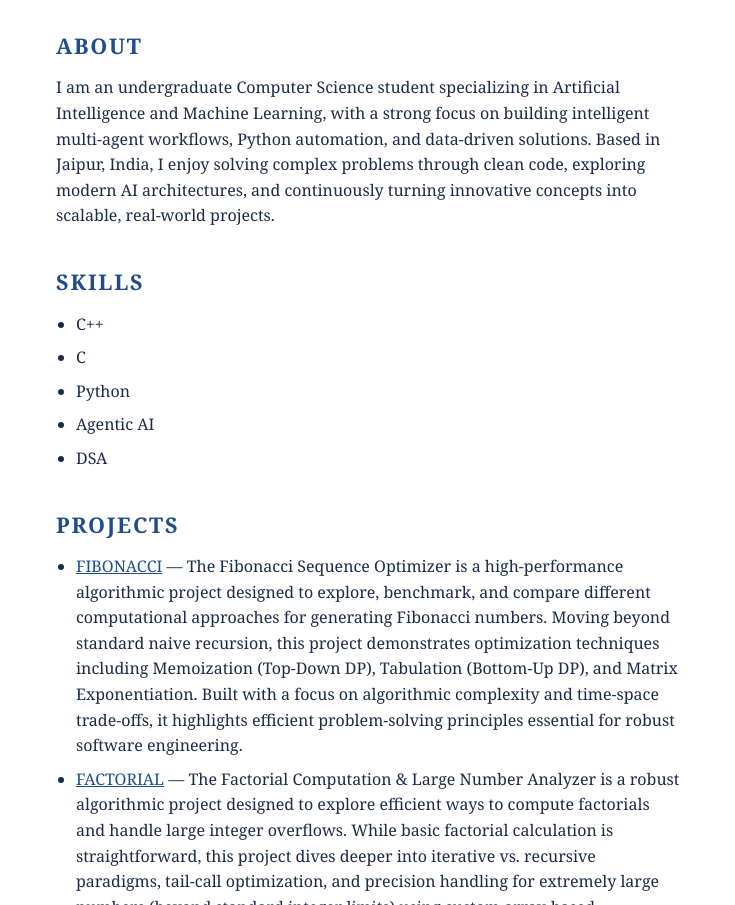
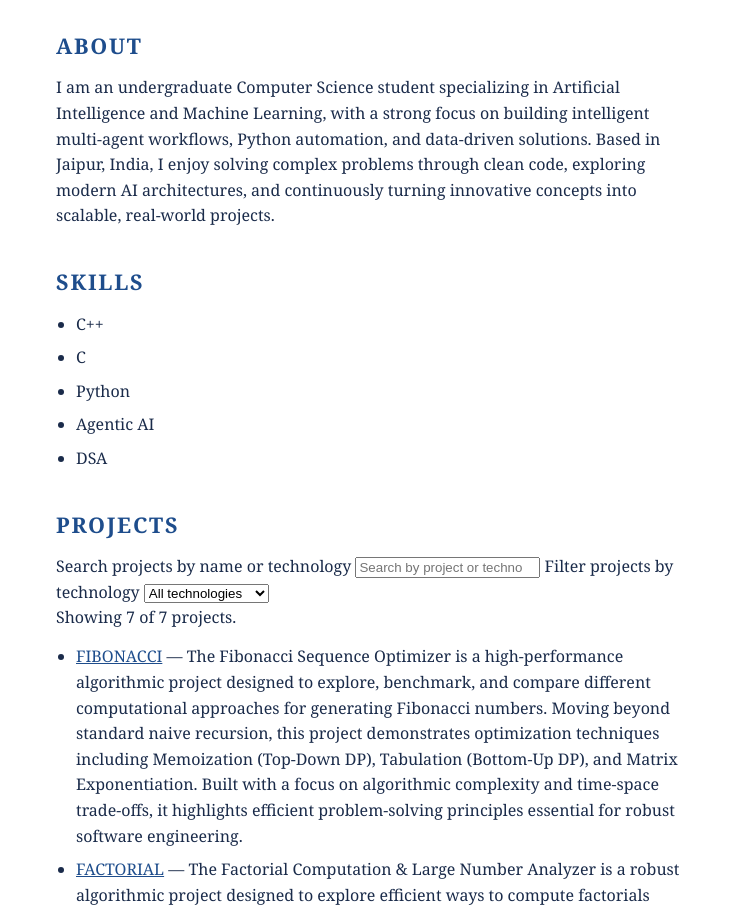
Before and after one commit to krishna25bcon1347-dot/Krishna_portfolio, a plain HTML site: page index.html in a window 1280 px wide. Shown: the part 195-1100 px from the top of the page, without its empty margins (272-1007 px from the left). Drawn offline with Linux system fonts and the light colour scheme.

Commit message:
Implement project search and filter features
Added project search and filter functionality to enhance user experience.

```diff
--- a/index.html
+++ b/index.html
@@ -35,32 +35,45 @@
 
     <section id="projects" aria-labelledby="projects-heading">
       <h2 id="projects-heading">Projects</h2>
+      <div class="project-tools" role="search" aria-label="Search and filter projects">
+        <label class="sr-only" for="projectSearch">Search projects by name or technology</label>
+        <input id="projectSearch" type="search" placeholder="Search by project or technology (e.g. Python, Quiz, Book)" autocomplete="off">
+        <label class="sr-only" for="projectFilter">Filter projects by technology</label>
+        <select id="projectFilter" aria-label="Filter projects by technology">
+          <option value="all">All technologies</option>
+          <option value="python">Python</option>
+          <option value="web">Web</option>
+          <option value="algorithms">Algorithms</option>
+          <option value="books">Books & Reading</option>
+        </select>
+        <p id="projectResults" class="project-results" aria-live="polite">Showing all projects.</p>
+      </div>
       <ul>
-        <li>
+        <li class="project-item" data-search="python algorithms fibonacci dynamic programming recursion optimization" data-category="algorithms">
           <a href="https://github.com/krishna25bcon1347-dot/python-basics-25BCON1380-fibonacci">FIBONACCI</a>
           — The Fibonacci Sequence Optimizer is a high-performance algorithmic project designed to explore, benchmark, and compare different computational approaches for generating Fibonacci numbers. Moving beyond standard naive recursion, this project demonstrates optimization techniques including Memoization (Top-Down DP), Tabulation (Bottom-Up DP), and Matrix Exponentiation. Built with a focus on algorithmic complexity and time-space trade-offs, it highlights efficient problem-solving principles essential for robust software engineering.
         </li>
-        <li>
+        <li class="project-item" data-search="python algorithms factorial recursion iteration large numbers" data-category="algorithms">
           <a href="https://github.com/krishna25bcon1347-dot/python-basics-25BCON1380-factorial">FACTORIAL</a>
           — The Factorial Computation & Large Number Analyzer is a robust algorithmic project designed to explore efficient ways to compute factorials and handle large integer overflows. While basic factorial calculation is straightforward, this project dives deeper into iterative vs. recursive paradigms, tail-call optimization, and precision handling for extremely large numbers (beyond standard integer limits) using custom array-based multiplication logic
         </li>
-        <li>
+        <li class="project-item" data-search="python data serialization dictionary dict struct json" data-category="python">
           <a href="https://github.com/krishna25bcon1347-dot/python-basics-25BCON1347-struct-to-dict">STRUCT TO DICT</a>
           — The Struct-to-Dict Utility is a lightweight, high-performance data serialization tool designed to seamlessly convert complex objects, custom data structures, and dataclasses into standard Python dictionaries—and vice versa. Built to bridge the gap between object-oriented data models and external data formats like JSON, API payloads, or configuration files, this project streamlines data management and preprocessing workflows.
         </li>
-        <li>
+        <li class="project-item" data-search="web books reading list book management" data-category="books">
           <a href="https://github.com/krishna25bcon1347-dot/books_reading_list">READING LIST</a>
           — The Personal Reading List & Book Management Hub is a dynamic web application designed to help users curate, track, and organize their reading journeys. Built with a clean user interface and robust state management, this application allows users to catalog books, track reading status (e.g., Want to Read, Currently Reading, Completed), categorize genres, and maintain a seamless digital bookshelf.
         </li>
-        <li>
+        <li class="project-item" data-search="python debugging bug fixing analyzer errors" data-category="python">
           <a href="https://github.com/krishna25bcon1347-dot/correcting-grade-25BCON1347">BUG FIXING IN PYTHON</a>
           — The Automated Bug Analyzer & Debugging Assistant is a developer-focused utility designed to parse complex error tracebacks, diagnose root causes of runtime and syntax exceptions, and suggest or automatically apply code fixes. By streamlining the debugging workflow, this tool helps developers quickly isolate bugs, understand stack traces, and implement robust error-handling mechanisms across their codebase.
         </li>
-        <li>
+        <li class="project-item" data-search="python code cleaner refactoring pep8 ast" data-category="python">
           <a href="https://github.com/krishna25bcon1347-dot/messy-python-code">MESSY PYTHON CODE</a>
           — The Messy Python Code Cleaner & Refactoring Utility is an automated script and code-quality tool designed to transform unstructured, poorly formatted, or 'messy' Python code into clean, PEP 8-compliant, and maintainable codebases. Utilizing Python's powerful built-in AST (Abstract Syntax Tree) parsing and regex pattern matching, this project automates the tedious process of fixing inconsistent indentation, removing dead code, cleaning up unused imports, and standardizing coding styles across scripts.
         </li>
-        <li>
+        <li class="project-item" data-search="web quiz application questions answers quiz platform" data-category="web">
           <a href="https://github.com/krishna25bcon1347-dot/QUIZ-PE">QUIZ</a>
           — The Quiz Application is a web-based quiz platform designed to engage users with interactive question-and-answer sessions. Built with a clean user interface and robust question management system, this application allows users to create quizzes, track progress, and evaluate their knowledge on a variety of topics.
         </li>
@@ -119,9 +132,51 @@
   <footer>
     <p>Contact: krishna.kanwar7126@gmail.com</p>
   </footer>
-  <button id="themeToggle">Switch to Dark Mode</button>
+  <button id="themeToggle" type="button" aria-pressed="false">Switch to Dark Mode</button>
   <script src="script.js"></script>
   <script src="config.js"></script>
   <script src="chatbot.js"></script>
+
+  <script>
+    (() => {
+      const searchInput = document.getElementById("projectSearch");
+      const filterSelect = document.getElementById("projectFilter");
+      const resultsLabel = document.getElementById("projectResults");
+      const projectItems = Array.from(document.querySelectorAll("#projects .project-item"));
+
+      function filterProjects() {
+        const query = (searchInput.value || "").trim().toLowerCase();
+        const category = filterSelect.value;
+        let visible = 0;
+        projectItems.forEach((item) => {
+          const searchableText = [item.textContent, item.dataset.search || "", item.dataset.category || ""].join(" ").toLowerCase();
+          const matchesQuery = !query || searchableText.includes(query);
+          const matchesCategory = category === "all" || item.dataset.category === category;
+          item.hidden = !(matchesQuery && matchesCategory);
+          if (!item.hidden) visible++;
+        });
+        resultsLabel.textContent = visible === 0
+          ? "No projects found. Try another name or technology."
+          : `Showing ${visible} of ${projectItems.length} projects.`;
+      }
+
+      searchInput.addEventListener("input", filterProjects);
+      filterSelect.addEventListener("change", filterProjects);
+
+      const themeToggle = document.getElementById("themeToggle");
+      let savedTheme = null;
+      try { savedTheme = localStorage.getItem("portfolio-theme"); } catch (_) {}
+      function setTheme(isDark) {
+        document.body.classList.toggle("dark-mode", isDark);
+        themeToggle.textContent = isDark ? "Switch to Light Mode" : "Switch to Dark Mode";
+        themeToggle.setAttribute("aria-pressed", String(isDark));
+        try { localStorage.setItem("portfolio-theme", isDark ? "dark" : "light"); } catch (_) {}
+      }
+      setTheme(savedTheme === "dark");
+      themeToggle.addEventListener("click", () => setTheme(!document.body.classList.contains("dark-mode")));
+      filterProjects();
+    })();
+  </script>
+
 </body>
 </html>
```
